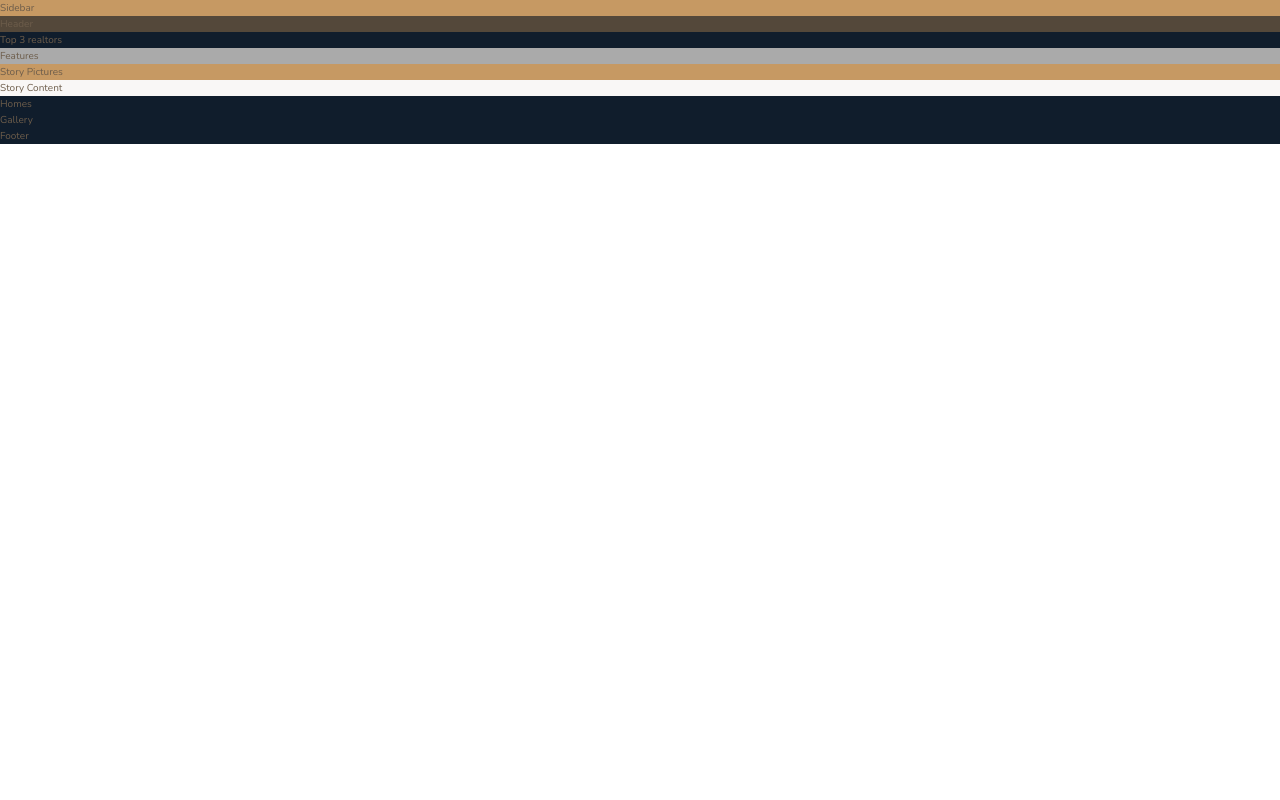
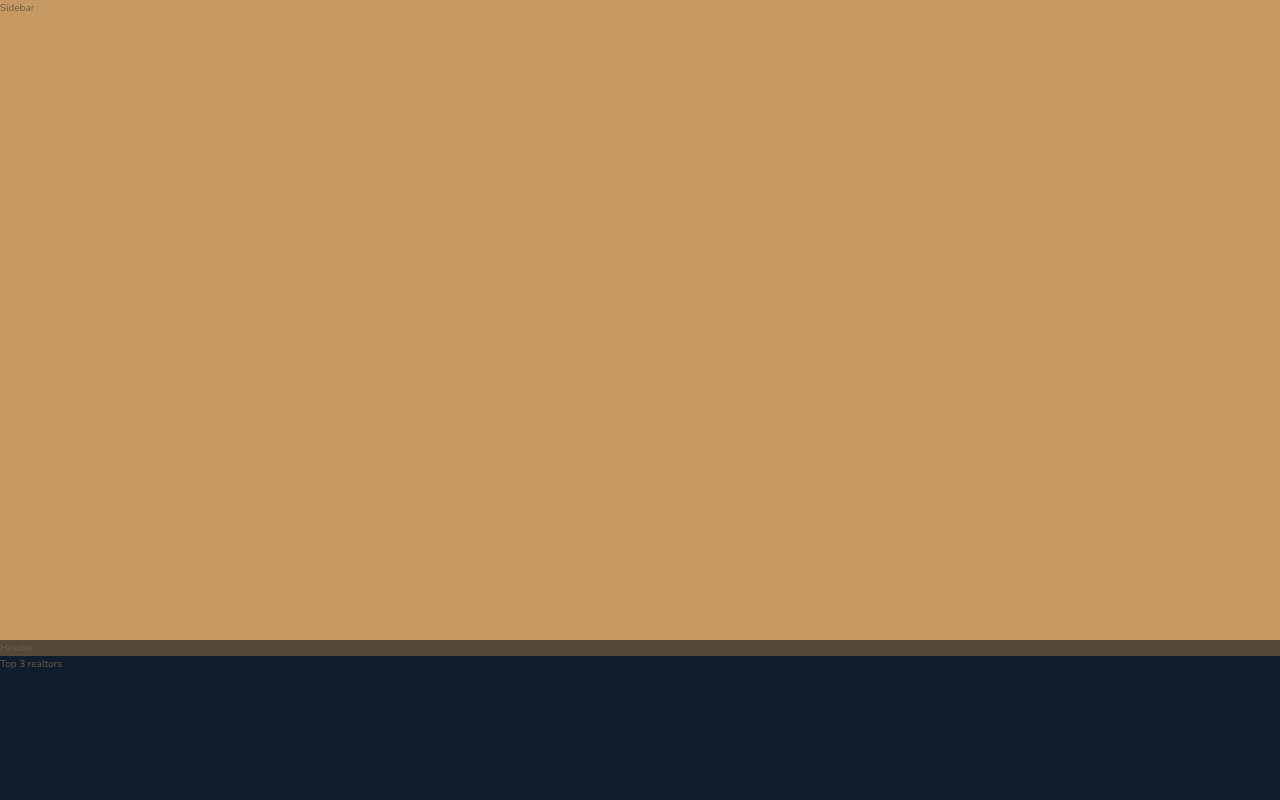
Before and after one commit to johsire/homer-advanced-css-grid, a website: page index.html in a window 1280 px wide. Shown: the top 800 px of the page. Drawn offline with nearby package versions, Linux system fonts and the light colour scheme.

Commit message:
Overall Layout Pt.1 Final- Defining row tracks

```diff
--- a/index.html
+++ b/index.html
@@ -43,7 +43,7 @@
             Homes
         </section>
 
-        <section class="homes">
+        <section class="gallery">
             Gallery
         </section>
 
--- a/sass/_base.scss
+++ b/sass/_base.scss
@@ -35,3 +35,8 @@ body {
   font-weight: 300;
   line-height: 1.6;
 }
+
+.container {
+  display: grid;
+  grid-template-rows: 80vh min-content 40vw repeat(3, min-content);
+}
```
Also changed, not shown: css/style.css.
